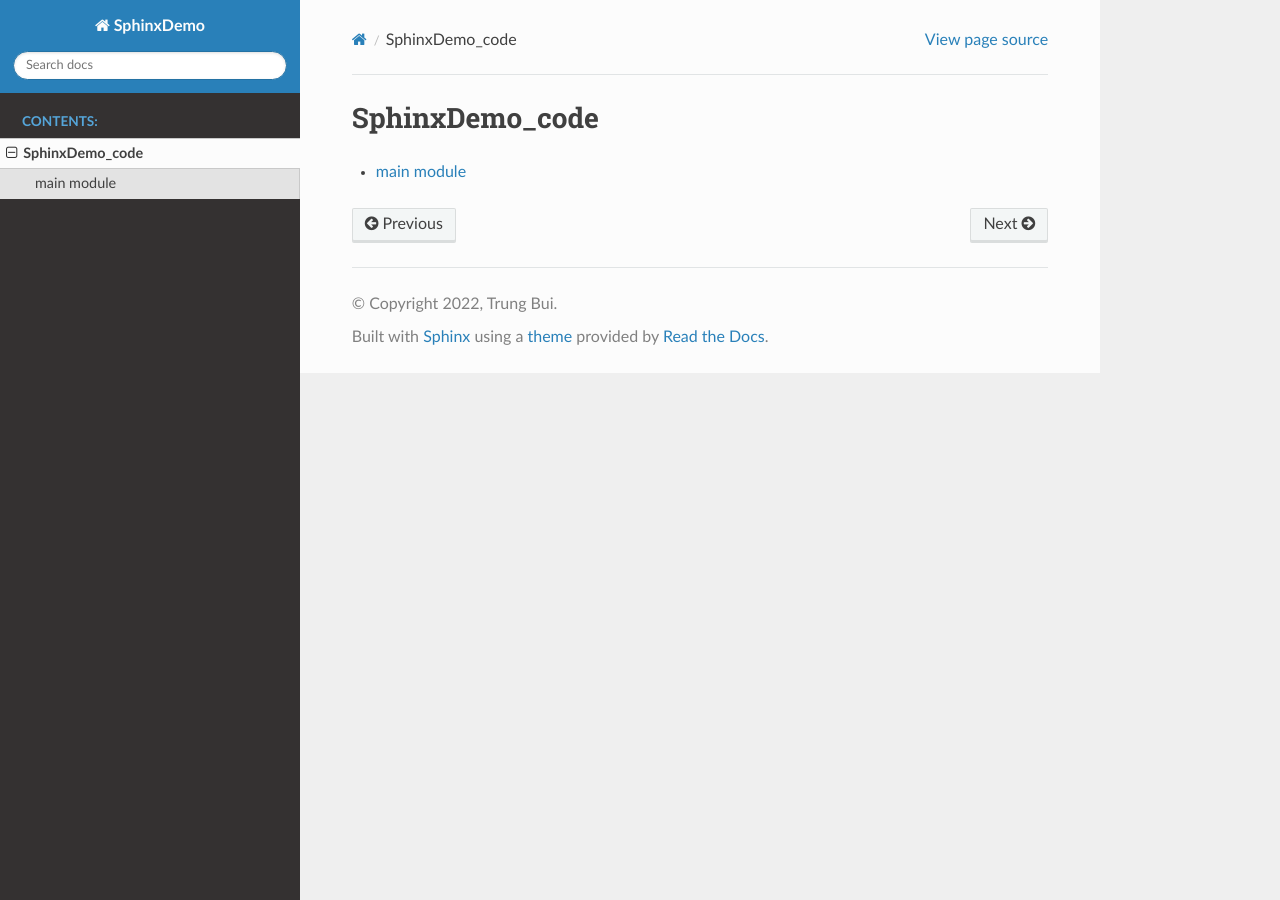
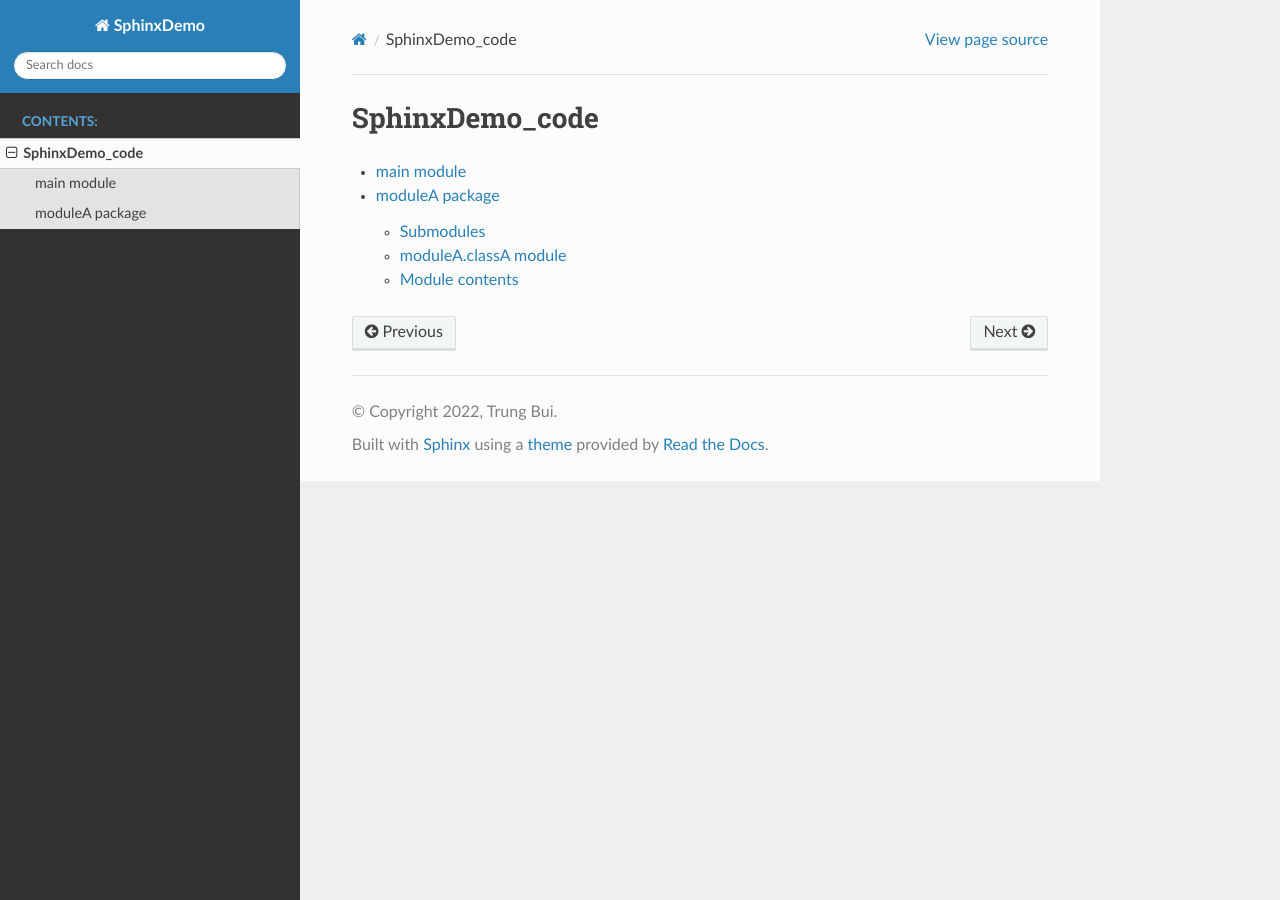
Before and after one commit to mtbui2010/Sphinx_demo, a Sphinx documentation site: the page built from source/modules.rst, in a window 1280 px wide. Built offline with Sphinx 7.4.7 and the Read the Docs theme 2.0.0, drawn with Linux system fonts in a browser that asks for light colours.

```diff
--- /dev/null
+++ b/source/moduleA.rst
@@ -0,0 +1,21 @@
+moduleA package
+===============
+
+Submodules
+----------
+
+moduleA.classA module
+---------------------
+
+.. automodule:: moduleA.classA
+   :members:
+   :undoc-members:
+   :show-inheritance:
+
+Module contents
+---------------
+
+.. automodule:: moduleA
+   :members:
+   :undoc-members:
+   :show-inheritance:
--- a/source/modules.rst
+++ b/source/modules.rst
@@ -5,3 +5,4 @@ SphinxDemo_code
    :maxdepth: 4
 
    main
+   moduleA
```
Also changed, not shown: README.md (+19 -6 lines), 12 other files.
